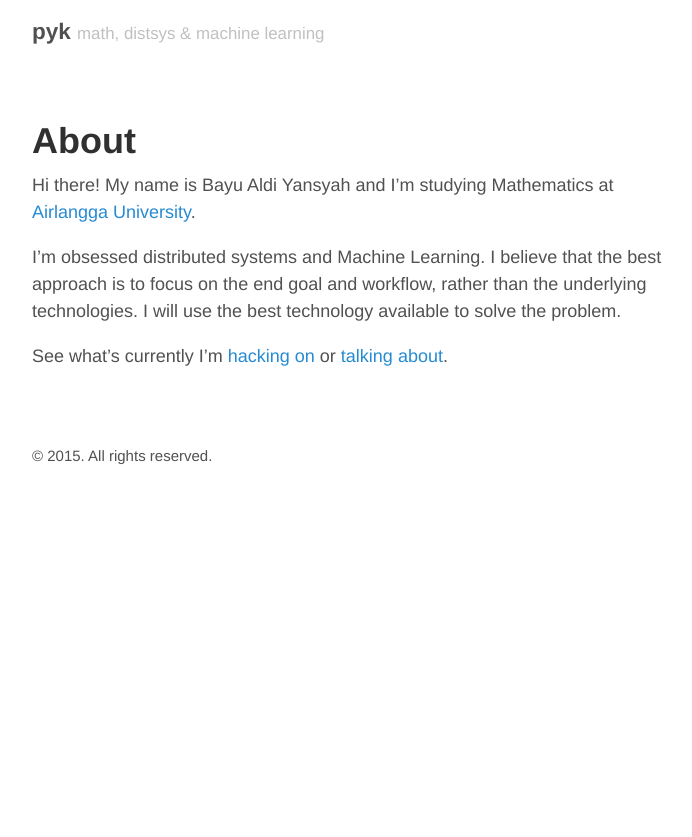
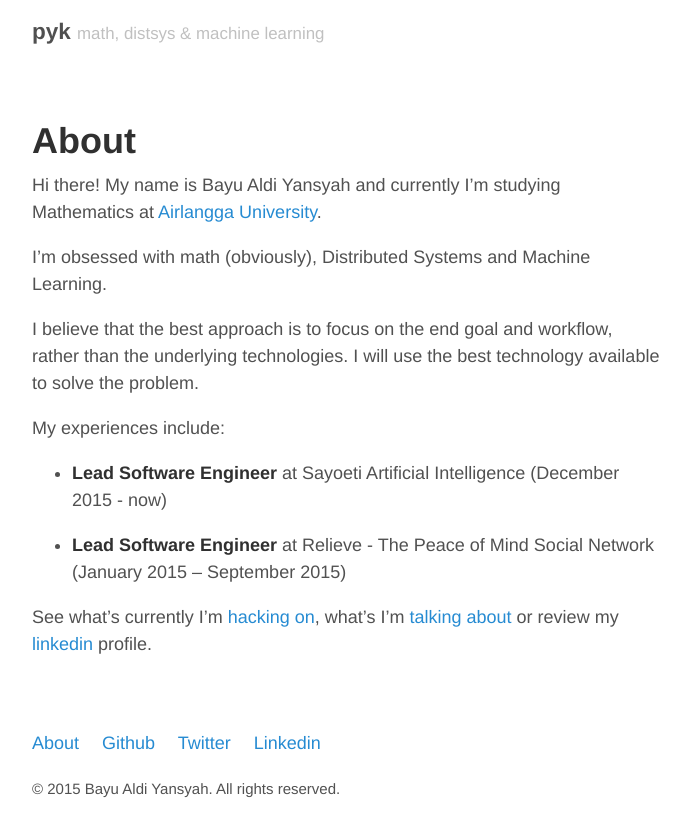
Before and after one commit to pyk/pyk.github.io, a Jekyll site: the page built from about.md, in a window 1280 px wide. Shown: the top 837 px of the page, without its empty margins (293-985 px from the left). Built offline with Jekyll 4.4.1, drawn with Linux system fonts in a browser that asks for light colours.

Commit message:
page: update about page

```diff
--- a/_layouts/default.html
+++ b/_layouts/default.html
@@ -18,8 +18,14 @@
       </main>
 
       <footer class="footer">
+        <p>
+          <a href="/about">About</a>
+          <a href="https://github.com/pyk">Github</a>
+          <a href="https://twitter.com/peeyek">Twitter</a>
+          <a href="https://www.linkedin.com/in/bayualdiyansyah">Linkedin</a>
+        </p>
         <small>
-          &copy; <time datetime="{{ site.time | date_to_xmlschema }}">{{ site.time | date: '%Y' }}</time>. All rights reserved.
+          &copy; <time datetime="{{ site.time | date_to_xmlschema }}">{{ site.time | date: '%Y' }}</time> Bayu Aldi Yansyah. All rights reserved.
         </small>
       </footer>
     </div>
--- a/about.md
+++ b/about.md
@@ -3,9 +3,16 @@ layout: page
 title: About
 ---
 
-Hi there! My name is Bayu Aldi Yansyah and I'm studying Mathematics at
-[Airlangga University](http://unair.ac.id).
+Hi there! My name is Bayu Aldi Yansyah and currently I'm studying Mathematics at [Airlangga University](http://unair.ac.id).
 
-I'm obsessed distributed systems and Machine Learning. I believe that the best approach is to focus on the end goal and workflow, rather than the underlying technologies. I will use the best technology available to solve the problem.
+I'm obsessed with math (obviously), Distributed Systems and Machine Learning.
 
-See what's currently I'm [hacking on](https://github.com/pyk) or [talking about](https://twitter.com/peeyek).
+I believe that the best approach is to focus on the end goal and workflow, rather than the underlying technologies. I will use the best technology available to solve the problem.
+
+My experiences include:
+
+* **Lead Software Engineer** at Sayoeti Artificial Intelligence (December 2015 - now)
+
+* **Lead Software Engineer** at Relieve - The Peace of Mind Social Network (January 2015 – September 2015)
+
+See what's currently I'm [hacking on](https://github.com/pyk), what's I'm [talking about](https://twitter.com/peeyek) or review my [linkedin](https://www.linkedin.com/in/bayualdiyansyah) profile.
--- a/css/main.scss
+++ b/css/main.scss
@@ -34,3 +34,8 @@ figure.highlight {
     margin-top: 0px;
     margin-bottom: 1rem;
 }
+
+/* footer links */
+.footer > p > a {
+    margin-right: 1rem;
+}
```
